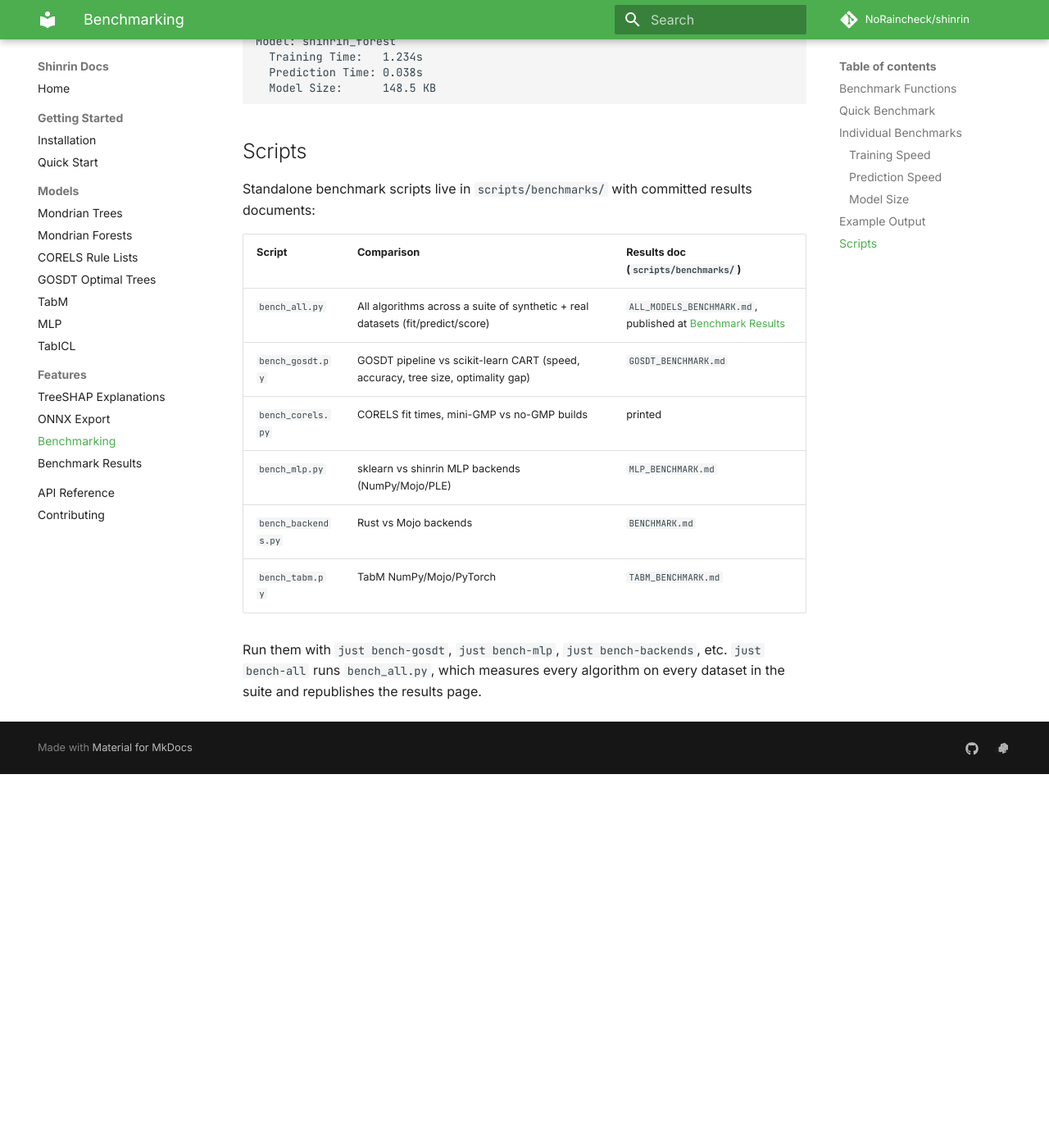
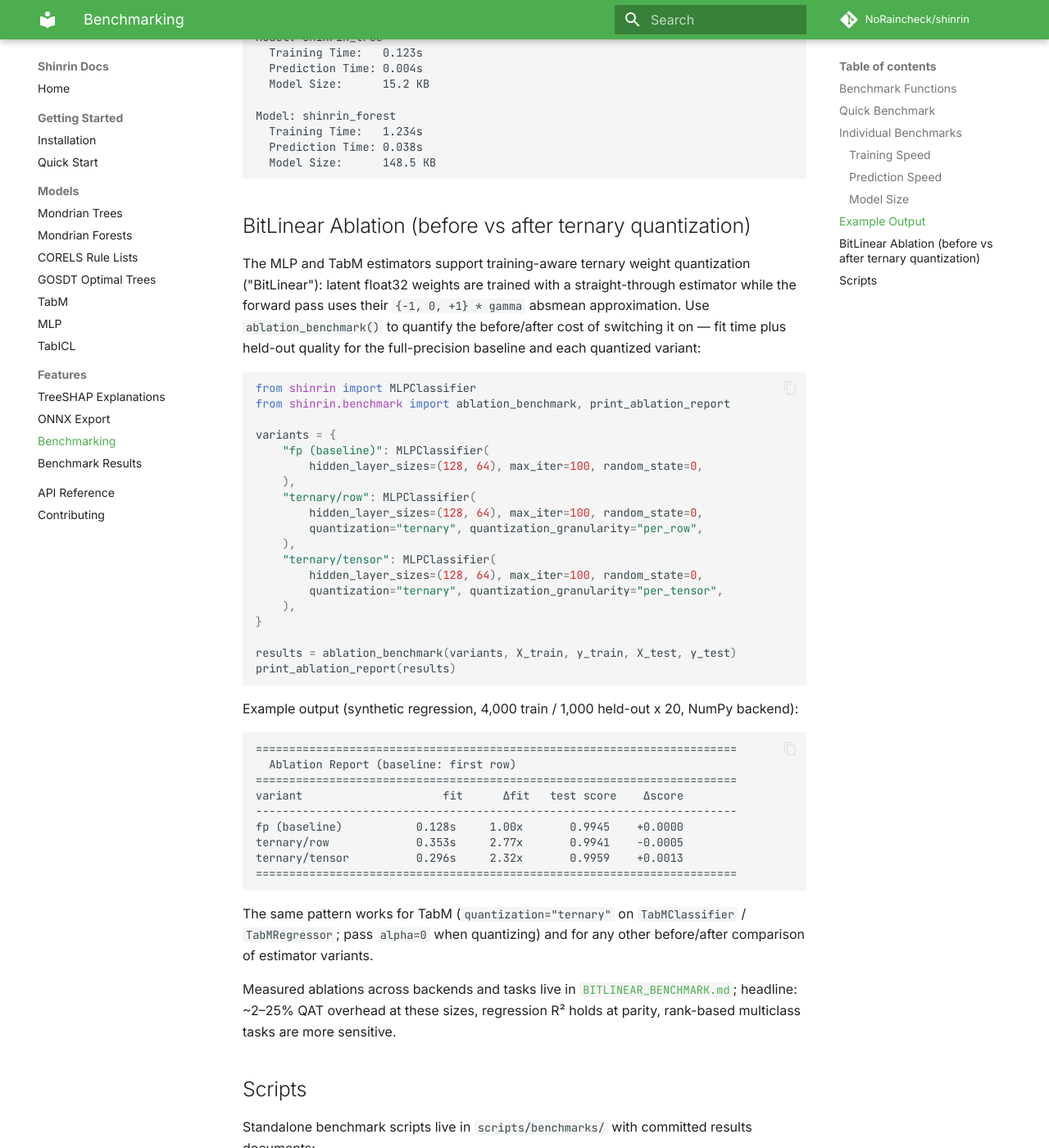
Before and after one commit to NoRaincheck/shinrin, an MkDocs documentation site: the page built from docs/features/benchmarking.md, in a window 1280 px wide and 1400 px high, scrolled down 1673 px. Shown: the whole window at 82% size. Built offline with MkDocs 1.6.1 and Material for MkDocs 9.7.7, drawn with Linux system fonts in a browser that asks for light colours; comment, search, counter and statistics services are not loaded; before the commit the page ends 2617 px from its top, so only the background shows below that; some of the changed text lies outside the part shown.

Commit message:
docs(benchmarks): BitLinear before/after ablation section
Extend the benchmarking feature page with an ablation section showing
how to compare full-precision vs ternary-quantized MLP/TabM variants
via ablation_benchmark(), list the new helpers in the function table
and API reference, add bench_bitlinear.py to the scripts table, and
commit measured held-out ablation tables (both backends) to
BITLINEAR_BENCHMARK.md. The main suite's rank-based labels are
unlearnable out-of-sample, so the ablation uses sklearn
make_classification with a 4,000/1,000 split.

````diff
--- a/docs/features/benchmarking.md
+++ b/docs/features/benchmarking.md
@@ -11,6 +11,8 @@ Shinrin includes built-in utilities for comparing model performance across train
 | `benchmark_model_size()` | Measure model file size |
 | `full_benchmark()` | Run all benchmarks |
 | `print_benchmark_report()` | Print formatted results |
+| `ablation_benchmark()` | Fit time + held-out quality per model variant |
+| `print_ablation_report()` | Print an ablation table with before/after deltas |
 
 ## Quick Benchmark
 
@@ -71,6 +73,62 @@ Model: shinrin_forest
   Model Size:      148.5 KB
 ```
 
+## BitLinear Ablation (before vs after ternary quantization)
+
+The MLP and TabM estimators support training-aware ternary weight
+quantization ("BitLinear"): latent float32 weights are trained with a
+straight-through estimator while the forward pass uses their
+`{-1, 0, +1} * gamma` absmean approximation. Use
+`ablation_benchmark()` to quantify the before/after cost of switching
+it on — fit time plus held-out quality for the full-precision baseline
+and each quantized variant:
+
+```python
+from shinrin import MLPClassifier
+from shinrin.benchmark import ablation_benchmark, print_ablation_report
+
+variants = {
+    "fp (baseline)": MLPClassifier(
+        hidden_layer_sizes=(128, 64), max_iter=100, random_state=0,
+    ),
+    "ternary/row": MLPClassifier(
+        hidden_layer_sizes=(128, 64), max_iter=100, random_state=0,
+        quantization="ternary", quantization_granularity="per_row",
+    ),
+    "ternary/tensor": MLPClassifier(
+        hidden_layer_sizes=(128, 64), max_iter=100, random_state=0,
+        quantization="ternary", quantization_granularity="per_tensor",
+    ),
+}
+
+results = ablation_benchmark(variants, X_train, y_train, X_test, y_test)
+print_ablation_report(results)
+```
+
+Example output (synthetic regression, 4,000 train / 1,000 held-out x 20,
+NumPy backend):
+
+```
+========================================================================
+  Ablation Report (baseline: first row)
+========================================================================
+variant                     fit      Δfit   test score    Δscore
+------------------------------------------------------------------------
+fp (baseline)           0.128s     1.00x       0.9945    +0.0000
+ternary/row             0.353s     2.77x       0.9941    -0.0005
+ternary/tensor          0.296s     2.32x       0.9959    +0.0013
+========================================================================
+```
+
+The same pattern works for TabM (`quantization="ternary"` on
+`TabMClassifier` / `TabMRegressor`; pass `alpha=0` when quantizing) and
+for any other before/after comparison of estimator variants.
+
+Measured ablations across backends and tasks live in
+[`BITLINEAR_BENCHMARK.md`](https://github.com/NoRaincheck/shinrin/blob/main/scripts/benchmarks/BITLINEAR_BENCHMARK.md);
+headline: ~2–25% QAT overhead at these sizes, regression R² holds at
+parity, rank-based multiclass tasks are more sensitive.
+
 ## Scripts
 
 Standalone benchmark scripts live in `scripts/benchmarks/` with committed
@@ -82,9 +140,11 @@ results documents:
 | `bench_gosdt.py` | GOSDT pipeline vs scikit-learn CART (speed, accuracy, tree size, optimality gap) | `GOSDT_BENCHMARK.md` |
 | `bench_corels.py` | CORELS fit times, mini-GMP vs no-GMP builds | printed |
 | `bench_mlp.py` | sklearn vs shinrin MLP backends (NumPy/Mojo/PLE) | `MLP_BENCHMARK.md` |
+| `bench_bitlinear.py` | Ternary (BitLinear) QAT vs full precision, MLP/TabM both backends + TabICL PTQ inference | `BITLINEAR_BENCHMARK.md` |
 | `bench_backends.py` | Rust vs Mojo backends | `BENCHMARK.md` |
 | `bench_tabm.py` | TabM NumPy/Mojo/PyTorch | `TABM_BENCHMARK.md` |
 
 Run them with `just bench-gosdt`, `just bench-mlp`, `just bench-backends`, etc.
+`just bench-bitlinear` runs the ternary-quantization ablation benchmark;
 `just bench-all` runs `bench_all.py`, which measures every algorithm on every
 dataset in the suite and republishes the results page.
````
Also changed, not shown: docs/api-reference.md (+2 -0 lines), scripts/benchmarks/BITLINEAR_BENCHMARK.md (+84 -0 lines).
